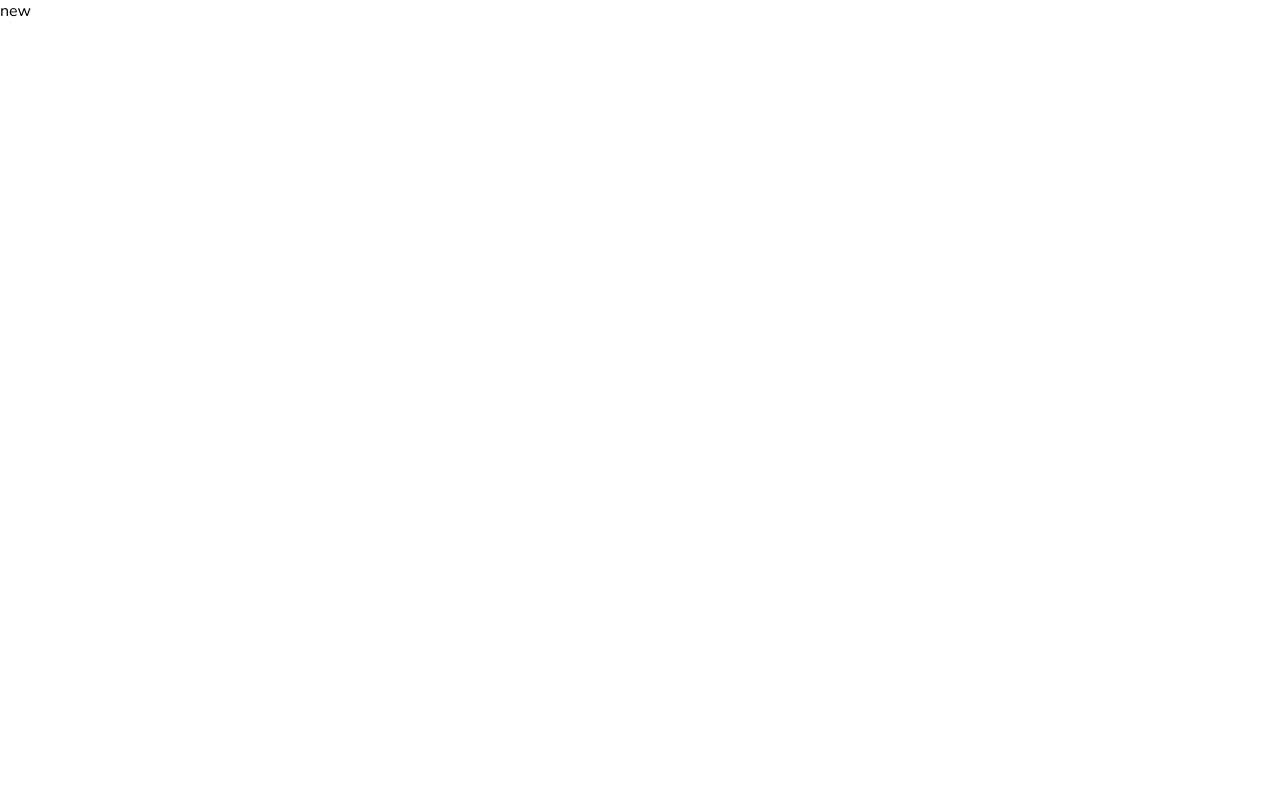
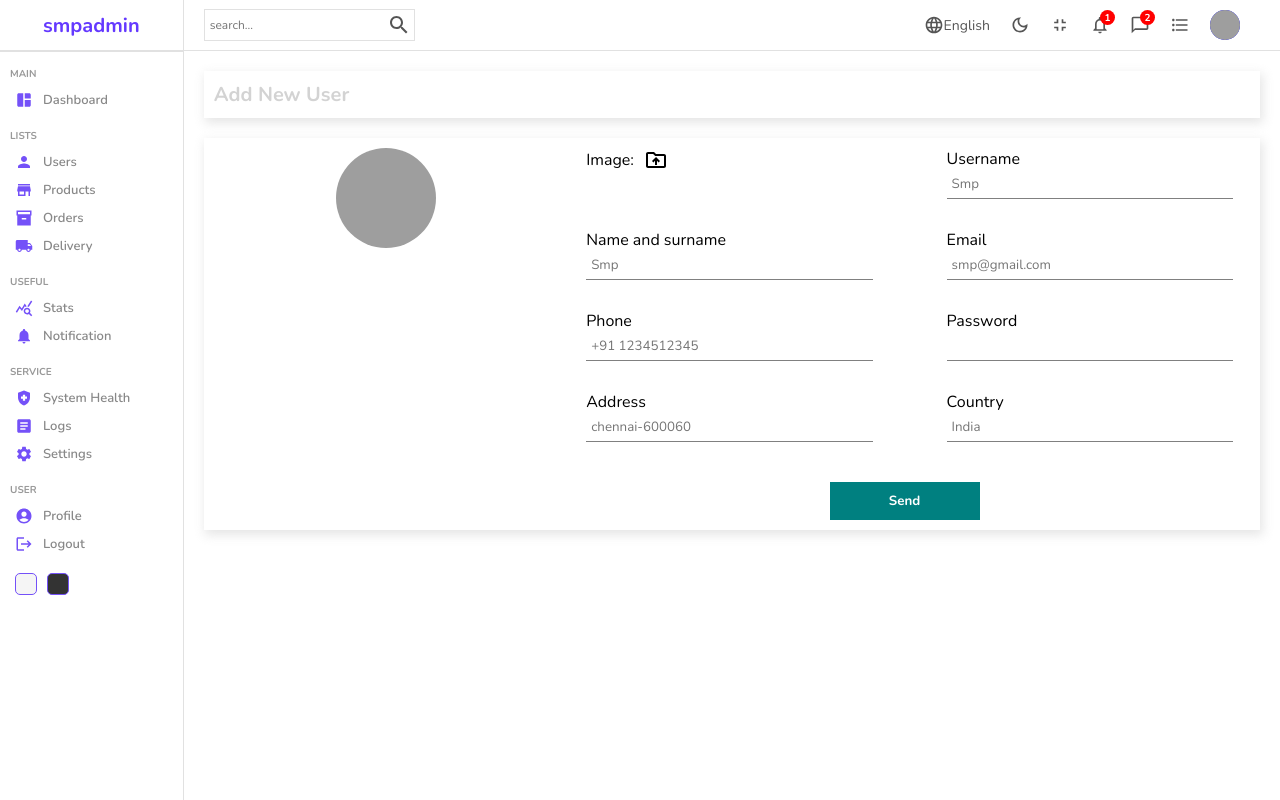
Before and after one commit to pramadeish/react-admin-UI, a React (Create React App) app: page /users/new in a window 1280 px wide. Built offline with nearby package versions, Linux system fonts and the light colour scheme; grey boxes are pictures that could not be loaded.

Commit message:
added dark mode

```diff
--- a/src/App.js
+++ b/src/App.js
@@ -4,13 +4,21 @@
 import List from "./pages/list/List";
 import Single from "./pages/single/Single";
 import New from "./pages/new/New";
+import { productInputs, userInputs } from "./formSource";
+import "./style/dark.scss"
+import { useContext } from "react";
+import { DarkModeContext } from "./context/darkModeContext";
+
 
 
 
 
 function App() {
+
+  const {darkMode}=useContext(DarkModeContext)
+
   return (
-    <div className="App">
+    <div className={darkMode?"app dark":"dark"}>
       <BrowserRouter>
         <Routes>
           <Route path="/">
@@ -19,12 +27,12 @@
             <Route path="users">
               <Route index element={<List/>}/>
               <Route path=":userId" element={<Single/>}/>
-              <Route path="new" element={<New/>}/>
+              <Route path="new" element={<New inputs={userInputs} title="Add New User"/>}/>
             </Route>
             <Route path="products">
               <Route index element={<List/>}/>
               <Route path=":productId" element={<Single/>}/>
-              <Route path="new" element={<New/>}/>
+              <Route path="new" element={<New inputs={productInputs} title="Add New Product"/>}/>
             </Route>
           </Route>
         </Routes>
--- a/src/components/navbar/Navbar.jsx
+++ b/src/components/navbar/Navbar.jsx
@@ -6,8 +6,14 @@
 import NotificationsNoneOutlinedIcon from '@mui/icons-material/NotificationsNoneOutlined';
 import ChatBubbleOutlineOutlinedIcon from '@mui/icons-material/ChatBubbleOutlineOutlined';
 import FormatListBulletedIcon from '@mui/icons-material/FormatListBulleted';
+import { useContext } from "react";
+import { DarkModeContext } from "../../context/darkModeContext";
 
 const Navbar = () => {
+
+  const{dispatch}=useContext(DarkModeContext);
+
+
   return (
     <div className="navbar">
       <div className="wrapper">
@@ -20,8 +26,8 @@
             <LanguageIcon className="icon"/>
             English
           </div>
-          <div className="item">
-            <DarkModeOutlinedIcon className="icon"/>
+          <div className="item" >
+            <DarkModeOutlinedIcon className="icon" onClick={()=>dispatch({type:"TOGGLE"})}/>
           </div>
           <div className="item">
             <FullscreenExitIcon className="icon"/>
--- a/src/components/sidebar/Sidebar.jsx
+++ b/src/components/sidebar/Sidebar.jsx
@@ -11,26 +11,36 @@
 import AccountCircleIcon from '@mui/icons-material/AccountCircle';
 import LogoutIcon from '@mui/icons-material/Logout';
 import StoreIcon from '@mui/icons-material/Store';
+import { Link } from "react-router-dom";
+import { useContext } from "react";
+import {DarkModeContext} from "../../context/darkModeContext"
 
 const Sidebar = () => {
+  const{dispatch}=useContext(DarkModeContext);
   return (
     <div className="sidebar">
       <div className="top">
+        <Link to="/" style={{textDecoration:"none"}}>
         <span className="logo">smpadmin</span>
+        </Link>
       </div>
       <hr/>
       <div className="center">
         <ul>
             <p className="title">MAIN</p>
+          <Link to="/" style={{textDecoration:"none"}}>
           <li>
             <SpaceDashboardIcon className="icon"/>
             <span>Dashboard</span>
           </li>
+          </Link>
           <p className="title">LISTS</p>
+            <Link to="/users" style={{textDecoration:"none"}}>
           <li>
             <PersonIcon className="icon"/>
             <span>Users</span>
           </li>
+          </Link>
           <li>
             <StoreIcon className="icon"/>
             <span>Products</span>
@@ -77,8 +87,8 @@
         </ul>
       </div>
       <div className="bottom">
-        <div className="colorOption"></div>
-        <div className="colorOption"></div>
+        <div className="colorOption" onClick={()=>dispatch({type:"LIGHT"})}></div>
+        <div className="colorOption" onClick={()=>dispatch({type:"DARK"})}></div>
       </div>
     </div>
   );
--- a/src/components/sidebar/sidebar.scss
+++ b/src/components/sidebar/sidebar.scss
@@ -75,7 +75,7 @@
             &:nth-child(1){
                 background-color: whitesmoke;
             }
-            &:nth-child(1){
+            &:nth-child(2){
                 background-color: #333;
             }
         }
--- /dev/null
+++ b/src/context/darkModeContext.js
@@ -0,0 +1,21 @@
+import { createContext, useReducer } from "react"
+import DarkModeReducer from "./darkModeReducer"
+
+
+
+const INITIAL_STATE = {
+    darkMode:false
+}
+
+export const DarkModeContext = createContext(INITIAL_STATE)
+
+
+export const DarkModeContextProvider = ({children})=>{
+    const[state,dispatch]=useReducer(DarkModeReducer,INITIAL_STATE);
+
+    return(
+        <DarkModeContext.Provider value={{darkMode:state.darkMode,dispatch}}>
+            {children}
+        </DarkModeContext.Provider>
+    )
+}
--- /dev/null
+++ b/src/context/darkModeReducer.js
@@ -0,0 +1,23 @@
+const DarkModeReducer =(state,action)=>{
+    switch(action.type){
+        case "LIGHT":{
+            return{
+                darkMode:false,
+            }
+        }
+        case "DARK":{
+            return{
+                darkMode:true,
+            }
+        }
+        case "TOGGLE":{
+            return{
+                darkMode: !state.darkMode,
+            }
+        }
+        default:
+            return state;
+    }
+}
+
+export default DarkModeReducer
--- /dev/null
+++ b/src/formSource.js
@@ -0,0 +1,76 @@
+export const userInputs = [
+    {
+      id: 1,
+      label: "Username",
+      type: "text",
+      placeholder: "Smp",
+    },
+    {
+      id: 2,
+      label: "Name and surname",
+      type: "text",
+      placeholder: "Smp",
+    },
+    {
+      id: 3,
+      label: "Email",
+      type: "mail",
+      placeholder: "smp@gmail.com",
+    },
+    {
+      id: 4,
+      label: "Phone",
+      type: "text",
+      placeholder: "+91 1234512345",
+    },
+    {
+      id: 5,
+      label: "Password",
+      type: "password",
+    },
+    {
+      id: 6,
+      label: "Address",
+      type: "text",
+      placeholder: "chennai-600060",
+    },
+    {
+      id: 7,
+      label: "Country",
+      type: "text",
+      placeholder: "India",
+    },
+  ];
+
+  export const productInputs = [
+    {
+      id: 1,
+      label: "Title",
+      type: "text",
+      placeholder: "Apple Macbook Pro",
+    },
+    {
+      id: 2,
+      label: "Description",
+      type: "text",
+      placeholder: "Description",
+    },
+    {
+      id: 3,
+      label: "Category",
+      type: "text",
+      placeholder: "Computers",
+    },
+    {
+      id: 4,
+      label: "Price",
+      type: "text",
+      placeholder: "100",
+    },
+    {
+      id: 5,
+      label: "Stock",
+      type: "text",
+      placeholder: "in stock",
+    },
+  ];
--- a/src/index.js
+++ b/src/index.js
@@ -1,11 +1,14 @@
 import React from 'react';
 import ReactDOM from 'react-dom/client';
 import App from './App';
+import { DarkModeContextProvider } from './context/darkModeContext';
 
 
 const root = ReactDOM.createRoot(document.getElementById('root'));
 root.render(
   <React.StrictMode>
+    <DarkModeContextProvider>
     <App />
+    </DarkModeContextProvider>
   </React.StrictMode>
 );
--- a/src/pages/new/New.jsx
+++ b/src/pages/new/New.jsx
@@ -1,8 +1,56 @@
 import "./new.scss"
+import Sidebar from "../../components/sidebar/Sidebar";
+import Navbar from "../../components/navbar/Navbar";
+import DriveFolderUploadOutlinedIcon from "@mui/icons-material/DriveFolderUploadOutlined";
+import { useState } from "react";
 
-const New = () => {
+const New = ({ inputs, title }) => {
+  const [file, setFile] = useState("");
   return (
-    <div>new</div>
+    <div className="new">
+        <Sidebar />
+      <div className="newContainer">
+        <Navbar />
+        <div className="top">
+          <h1>{title}</h1>
+        </div>
+        <div className="bottom">
+          <div className="left">
+            <img
+              src={
+                file
+                  ? URL.createObjectURL(file)
+                  : "https://icon-library.com/images/no-image-icon/no-image-icon-0.jpg"
+              }
+              alt=""
+            />
+          </div>
+          <div className="right">
+            <form>
+              <div className="formInput">
+                <label htmlFor="file">
+                  Image: <DriveFolderUploadOutlinedIcon className="icon" />
+                </label>
+                <input
+                  type="file"
+                  id="file"
+                  onChange={(e) => setFile(e.target.files[0])}
+                  style={{ display: "none" }}
+                />
+              </div>
+
+              {inputs.map((input) => (
+                <div className="formInput" key={input.id}>
+                  <label>{input.label}</label>
+                  <input type={input.type} placeholder={input.placeholder} />
+                </div>
+              ))}
+              <button>Send</button>
+            </form>
+          </div>
+        </div>
+      </div>
+    </div>
   )
 }
 
--- a/src/pages/new/new.scss
+++ b/src/pages/new/new.scss
@@ -0,0 +1,77 @@
+.new {
+    width: 100%;
+    display: flex;
+
+    .newContainer {
+      flex: 6;
+
+      .top,
+      .bottom {
+        -webkit-box-shadow: 2px 4px 10px 1px rgba(0, 0, 0, 0.47);
+        box-shadow: 2px 4px 10px 1px rgba(201, 201, 201, 0.47);
+        padding: 10px;
+        margin: 20px;
+        display: flex;
+
+        h1 {
+          color: lightgray;
+          font-size: 20px;
+        }
+
+        .left {
+          flex: 1;
+          text-align: center;
+
+          img {
+            width: 100px;
+            height: 100px;
+            border-radius: 50%;
+            object-fit: cover;
+          }
+        }
+
+        .right {
+          flex: 2;
+
+          form {
+            display: flex;
+            flex-wrap: wrap;
+            gap: 30px;
+            justify-content: space-around;
+
+            .formInput {
+              width: 40%;
+
+              label {
+                display: flex;
+                align-items: center;
+                gap: 10px;
+
+                .icon {
+                  cursor: pointer;
+                }
+              }
+
+              input {
+                width: 100%;
+                padding: 5px;
+                border: none;
+                border-bottom: 1px solid gray;
+              }
+            }
+
+            button {
+              width: 150px;
+              padding: 10px;
+              border: none;
+              background-color: teal;
+              color: white;
+              font-weight: bold;
+              cursor: pointer;
+              margin-top: 10px;
+            }
+          }
+        }
+      }
+    }
+  }
--- /dev/null
+++ b/src/style/dark.scss
@@ -0,0 +1,69 @@
+.app.dark {
+    background-color: #111;
+    color: rgb(156, 156, 156);
+
+    .chartGrid {
+      stroke: rgba(228, 228, 228, 0.219);
+    }
+
+    .table {
+      background-color: #111;
+
+      .tableCell {
+        color: gray;
+      }
+    }
+
+    .navbar {
+      color: #999;
+      border-color: #333;
+
+      .search {
+        border-color: gray;
+      }
+    }
+
+    .sidebar {
+      background-color: #111;
+      border-color: #333;
+
+      .top {
+        .logo {
+          color: #999;
+        }
+      }
+      hr {
+        border-color: #333;
+      }
+
+      ul {
+        li {
+          &:hover {
+            background-color: #333;
+          }
+
+          .icon {
+            color: #999;
+          }
+        }
+      }
+    }
+
+    .datatable {
+      .datagrid {
+        color: gray;
+        border: none;
+
+        .viewButton,
+        .deleteButton,
+        .cellWithStatus {
+          color: gray;
+          border: none;
+        }
+      }
+    }
+
+    input{
+        background-color: transparent;
+    }
+  }
```
